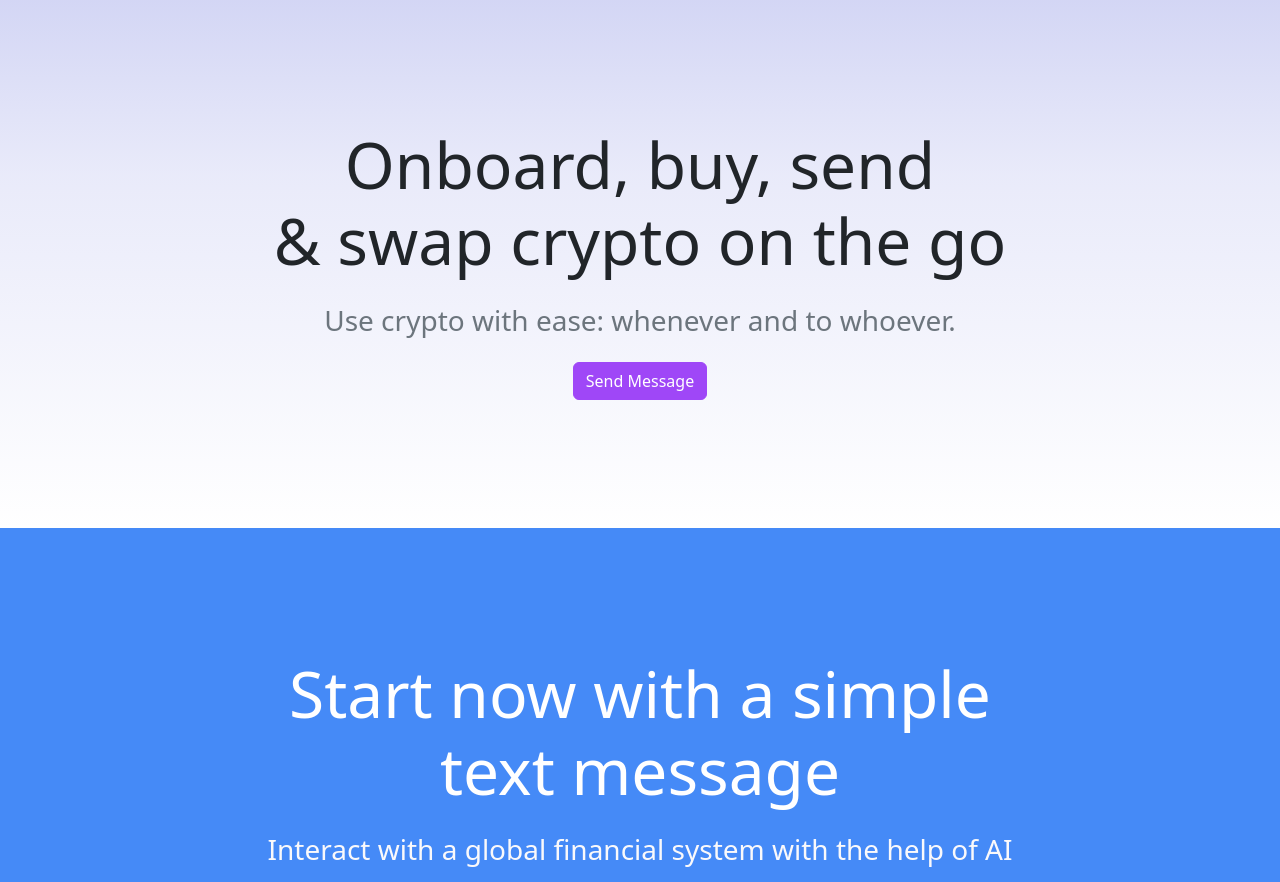
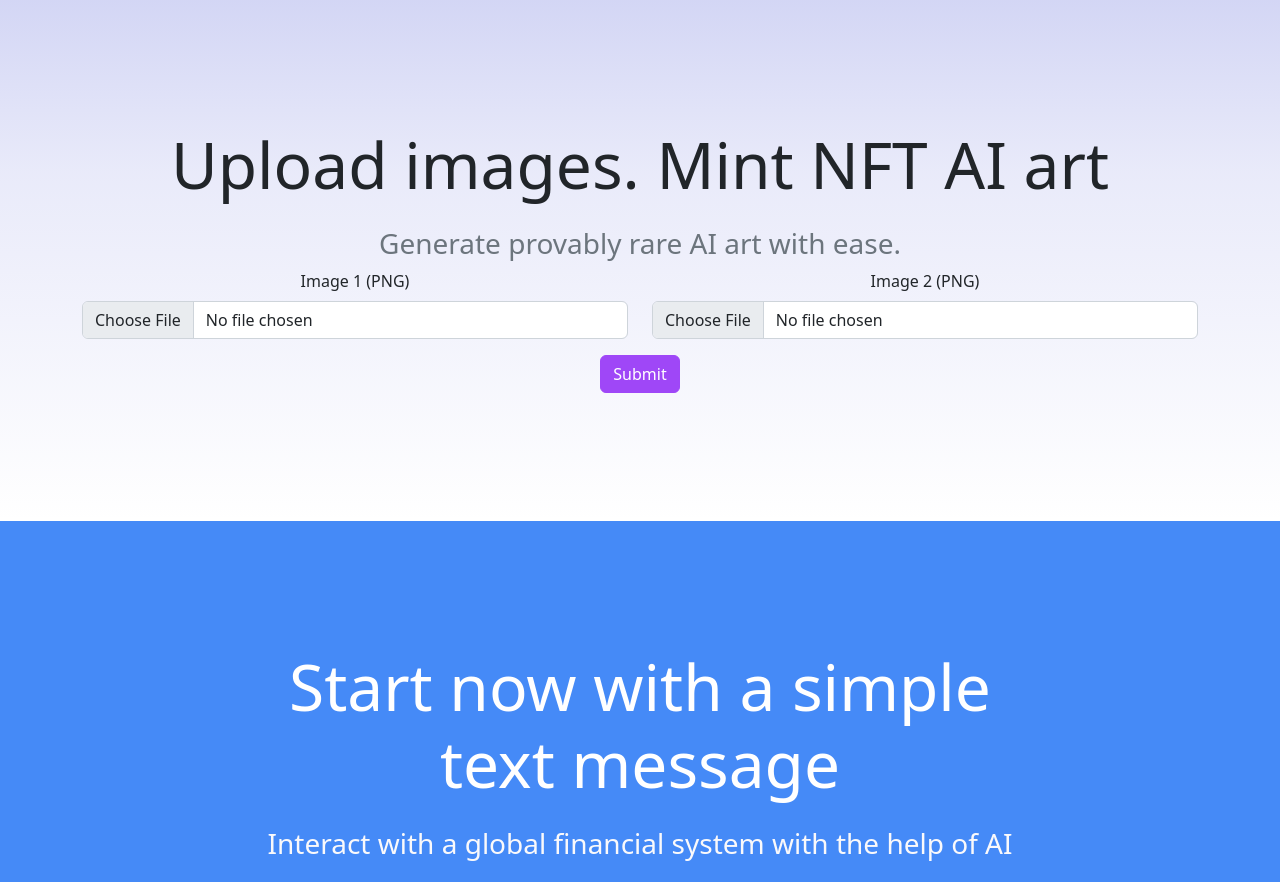
Before and after one commit to akhilpotla/llm-image-blender, a React (Create React App) app in the folder client/: page / in a window 1280 px wide. Shown: the part 940-1822 px from the top of the page. Built offline with nearby package versions, Linux system fonts and the light colour scheme.

Commit message:
Form to upload two imges

```diff
--- a/client/src/components/SecondLandingTile.js
+++ b/client/src/components/SecondLandingTile.js
@@ -1,24 +1,85 @@
-import React from 'react';
+import React, { useState } from 'react';
 import Button from 'react-bootstrap/Button';
 import Container from 'react-bootstrap/Container';
-
+import Form from 'react-bootstrap/Form';
+import Alert from 'react-bootstrap/Alert';
+import Row from 'react-bootstrap/Row';
+import Col from 'react-bootstrap/Col';
 
 const SecondLandingTile = () => {
+  const [image1, setImage1] = useState(null);
+  const [image2, setImage2] = useState(null);
+  const [error, setError] = useState(null);
+
+  const MAX_SIZE = 2 * 1024 * 1024; // 2MB
+
+  const handleImage1Change = (e) => {
+    const file = e.target.files[0];
+    if (file.size > MAX_SIZE) {
+      setError('File size exceeds 2MB');
+      setImage1(null);
+      return;
+    } else {
+      setError(null);
+      setImage1(file);
+    }
+  };
+
+  const handleImage2Change = (e) => {
+    const file = e.target.files[0];
+    if (file.size > MAX_SIZE) {
+      setError('File size exceeds 2MB');
+      setImage2(null);
+      return;
+    } else {
+      setError(null);
+      setImage2(file);
+    }
+  };
+
+  const handleSubmit = (e) => {
+    e.preventDefault();
+    if (!image1 || !image2) {
+      setError('Please upload both images');
+      return;
+    }
+    // Handle form submission logic here
+    console.log('Image 1:', image1);
+    console.log('Image 2:', image2);
+  };
+
   return (
     <div className="gradient-background-top">
       <Container className="pt-8 pb-8">
         <h2>
-          Onboard, buy, send <br/> & swap crypto on the go
+          Upload images. Mint NFT AI art
         </h2>
         <h3 className="pt-3 text-muted">
-          Use crypto with ease: whenever and to whoever.
+          Generate provably rare AI art with ease.
         </h3>
-        <Button className="mt-3 text-white"variant="secondary">
-          Send Message
-        </Button>
+        {error && <Alert variant="danger" className="mt-3">{error}</Alert>}
+        <Form onSubmit={handleSubmit}>
+          <Row>
+            <Col>
+              <Form.Group controlId="formImage1">
+                <Form.Label>Image 1 (PNG)</Form.Label>
+                <Form.Control type="file" accept="image/png" onChange={handleImage1Change} />
+              </Form.Group>
+            </Col>
+            <Col>
+              <Form.Group controlId="formImage2">
+                <Form.Label>Image 2 (PNG)</Form.Label>
+                <Form.Control type="file" accept="image/png" onChange={handleImage2Change} />
+              </Form.Group>
+            </Col>
+          </Row>
+          <Button className="mt-3 text-white" variant="secondary" type="submit">
+            Submit
+          </Button>
+        </Form>
       </Container>
     </div>
-  )
-}
+  );
+};
 
 export default SecondLandingTile;
```
